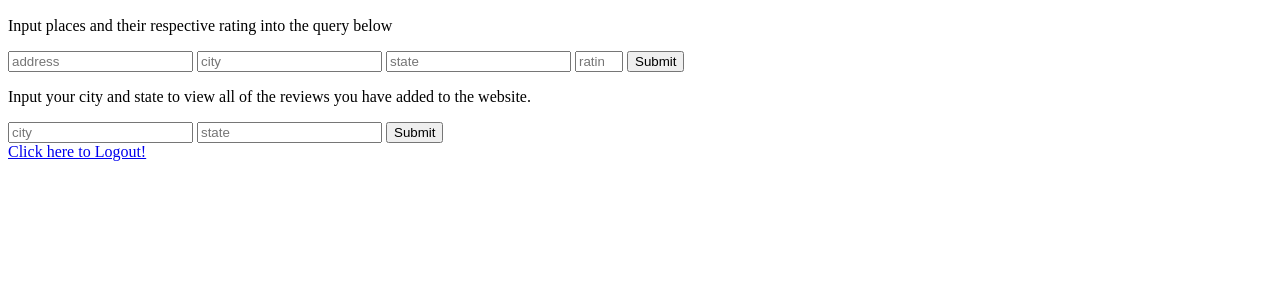
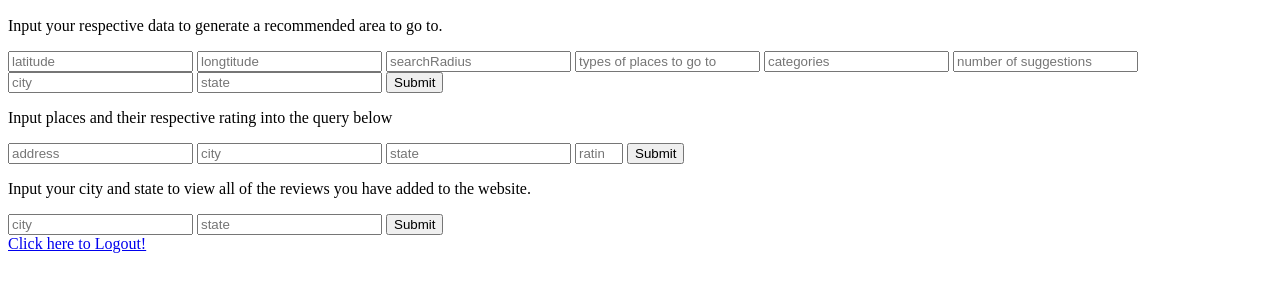
Before and after one commit to Alleyoof/ResProj, a Flask app: template pFiles/templates/homescreen.html in a window 1280 px wide. Shown: the part 33-325 px from the top of the page. Run offline with Flask 2, Linux system fonts and the light colour scheme; the template is opened without the code that fills it, so the values that code supplies are empty; parts of the project's set-up code (start-up, migrations or seed data) failed here and were passed over.

Commit message:
implemented rec to app

```diff
--- a/pFiles/app.py
+++ b/pFiles/app.py
@@ -45,14 +45,10 @@ def addToTable():
     state = request.form.get('state')
     val = findAdd(address, city, state, userID, rating)
     if val == -1:
-        print()
         print('value failed to add')
-        print()
         # do something to show it broke
     else:
-        print()
         print('value added')
-        print()
     return redirect('/home')
 
 @app.route('/allReviews', methods = ["GET", "POST"])
@@ -84,6 +80,28 @@ def delRev():
         print()
     return redirect('/home')
 
+@app.route('/generateRec', methods = ["GET", "POST"])
+def createRec():
+    latitude = float(request.form.get('latitude', 0))
+    longitude = float(request.form.get('longitude', 0))
+    searchRadius = int(request.form.get('searchRadius', 0))
+    categories = request.form.get('categories', 0).split(",")
+    numSug = int(request.form.get('numSug', 0))
+    city = request.form.get('city', 0)
+    state = request.form.get('state', 0)
+    types = request.form.get('types', 0)
+    userID = session.get('user')['email']
+    # searchLocationsRec(latitude, longitude, searchRadius, categories,
+    # numSug, city, state, userID)
+    collabVals, contentVals = searchLocationsRec(latitude, longitude, searchRadius, categories,
+    numSug, city, state, 'G5BqF32PyIQ5IvplDvpKnA')
+    myStr = ""
+    for c in collabVals:
+        myStr += f'{c[0][1:-1]} | {c[1]}\n'
+    for c in contentVals:
+        myStr += f'{c[0][1:-1]} | {c[1]}\n'
+    return render_template("recResults.html", results = myStr)
+
 @app.route('/login')
 def login():
     redirect_uri = url_for('auth', _external=True)
--- a/pFiles/findLocAndRec.py
+++ b/pFiles/findLocAndRec.py
@@ -5,8 +5,8 @@ import time
 import pandas as pd
 from pprint import pprint
 from csv import reader
-from collabRec import algo
-from contentRec import recommend
+from collabRec import makeCollab
+from contentRec import makeContent, recommend
 
 # the below code uses an ip address, somewhat inaccurate
 # g = geocoder.ip('me')
@@ -29,14 +29,15 @@ google_places = GooglePlaces(API_KEY)
 def sameLatLong(lat1, long1, lat2, long2, MOE):
     return True if abs(lat1 - lat2) < MOE and abs(long1 - long2) < MOE else False
 
-def searchLocationsRec(inputLat, inputLong, myRadius, marginOfError, contentAttributes, numOfSug):
+def searchLocationsRec(inputLat, inputLong, myRadius, contentAttributes,
+numOfSug, myCity, myState, userID, typeList = types.TYPE_RESTAURANT, marginOfError = 0.003):
     # startTime = time.process_time()
     print(f'Starting searchLocationsRec')
     query_result = google_places.nearby_search( # searches nearby places, takes a type of location
 		lat_lng= {'lat': inputLat, 'lng': inputLong}, #Madison, Wisconscin
 		#lat_lng ={'lat': g.lat, 'lng': g.lng},
 		radius = myRadius, #radius in meters
-		types =[types.TYPE_RESTAURANT])
+		types = typeList)
 
     if query_result.has_attributions:
         print(query_result.html_attributions)
@@ -57,7 +58,7 @@ def searchLocationsRec(inputLat, inputLong, myRadius, marginOfError, contentAttr
     realPlaces = []
     realCoords = []
     businessIds = []
-    with open('../csvFiles/bmad_wis.csv', 'r', encoding="utf-8") as file:
+    with open(f'../csvFiles/b{myCity.lower()[:3]}_{myState.lower()[:3]}.csv', 'r', encoding="utf-8") as file:
         data = list(reader(file))[1:]
         for i, v in enumerate(data):
             if v[1][1:-1] in placeNames and v[1][1:-1] not in realPlaces:
@@ -74,13 +75,20 @@ def searchLocationsRec(inputLat, inputLong, myRadius, marginOfError, contentAttr
     an id in the table: it could be appended to the review_mini dataset, or somewhere
     else"""
     # currently, the next goal is to try to filter the review data so it
-
+    collabResults = []
+    algo = makeCollab(myCity=myCity, myState=myState)
+    ds, results = makeContent(myCity=myCity, myState=myState, categories=contentAttributes)
     # only uses the places in Madison
     for i, v in enumerate(businessIds):
-        prediction = algo.predict("_L2SZSwf7A6YSrIHy_q4cw", v)
-        print(f'Collab: {realPlaces[i]} - {prediction.est}')
-    recommend(businessIds[0], numOfSug)
+        prediction = algo.predict(userID, v)
+        collabResults.append((realPlaces[i], prediction.est))
+        # print(f'Collab: {realPlaces[i]} - {prediction.est}')
+    contentResults = recommend(ds, results, "addedCategory", numOfSug)
+    print(collabResults)
+    print(contentResults)
+    return collabResults, contentResults
     # print(f'findandrec done in {time.process_time()-startTime:.3}s')
 
 # searchLocationsRec(inputLat=43.0748679, inputLong=-89.3941289, myRadius=5000,
-# marginOfError=0.03, contentAttributes=['Ice Cream & Frozen Yogurt'], numOfSug=5)
+# marginOfError=0.03, contentAttributes=['Ice Cream & Frozen Yogurt'], numOfSug=5,
+# myCity="Madison", myState="Wisconsin")
--- a/pFiles/templates/homescreen.html
+++ b/pFiles/templates/homescreen.html
@@ -7,6 +7,18 @@
     </head>
     <body>
         <p>Welcome {{name}}!</p>
+        <p>Input your respective data to generate a recommended area to go to.</p>
+        <form action= "/generateRec" method = "post">
+            <input type = "text" id = 'latitude' name = 'latitude' placeholder="latitude">
+            <input type = "text" id = 'longitude' name = 'longitude' placeholder="longtitude">
+            <input type = "text" id = 'searchRadius' name = 'searchRadius' placeholder="searchRadius">
+            <input type = "text" id = 'types' name = 'types' placeholder="types of places to go to">
+            <input type = "text" id = 'categories' name = 'categories' placeholder="categories">
+            <input type = "text" id = 'numSug' name = 'numSug' placeholder="number of suggestions">
+            <input type = "text" id = 'city' name = 'city' placeholder="city">
+            <input type = "text" id = 'state' name = 'state' placeholder="state">
+            <button type="submit" value="submit">Submit</button>
+        </form>
         <p>Input places and their respective rating into the query below</p>
         <form action= "/receiveAdd" method = "post">
             <input type = "text" id = 'address' name = 'address' placeholder="address">
```
Also changed, not shown: pFiles/collabRec.py (+34 -36 lines), pFiles/contentRec.py (+27 -20 lines), pFiles/templates/recResults.html (added, +9 -0 lines).
